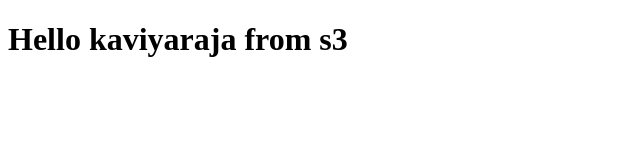
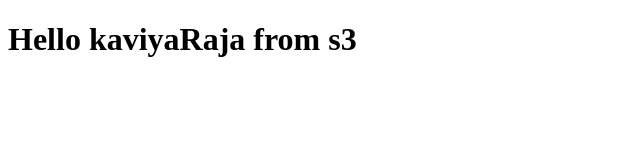
Before and after one commit to kaaviyarajaa/CICD, a plain HTML site: page index.html in a window 1280 px wide. Shown: the whole page, without its empty margins (0-640 px from the left). Drawn offline with Linux system fonts and the light colour scheme.

Commit message:
Update index.html

```diff
--- a/index.html
+++ b/index.html
@@ -1,5 +1,5 @@
 <!DOCTYPE html>
 <html>
   <head><title>Hello from CodePipeline kaviyaRaja</title></head>
-  <body><h1>Hello kaviyaraja from s3</h1></body>
+  <body><h1>Hello kaviyaRaja from s3</h1></body>
 </html>
```
